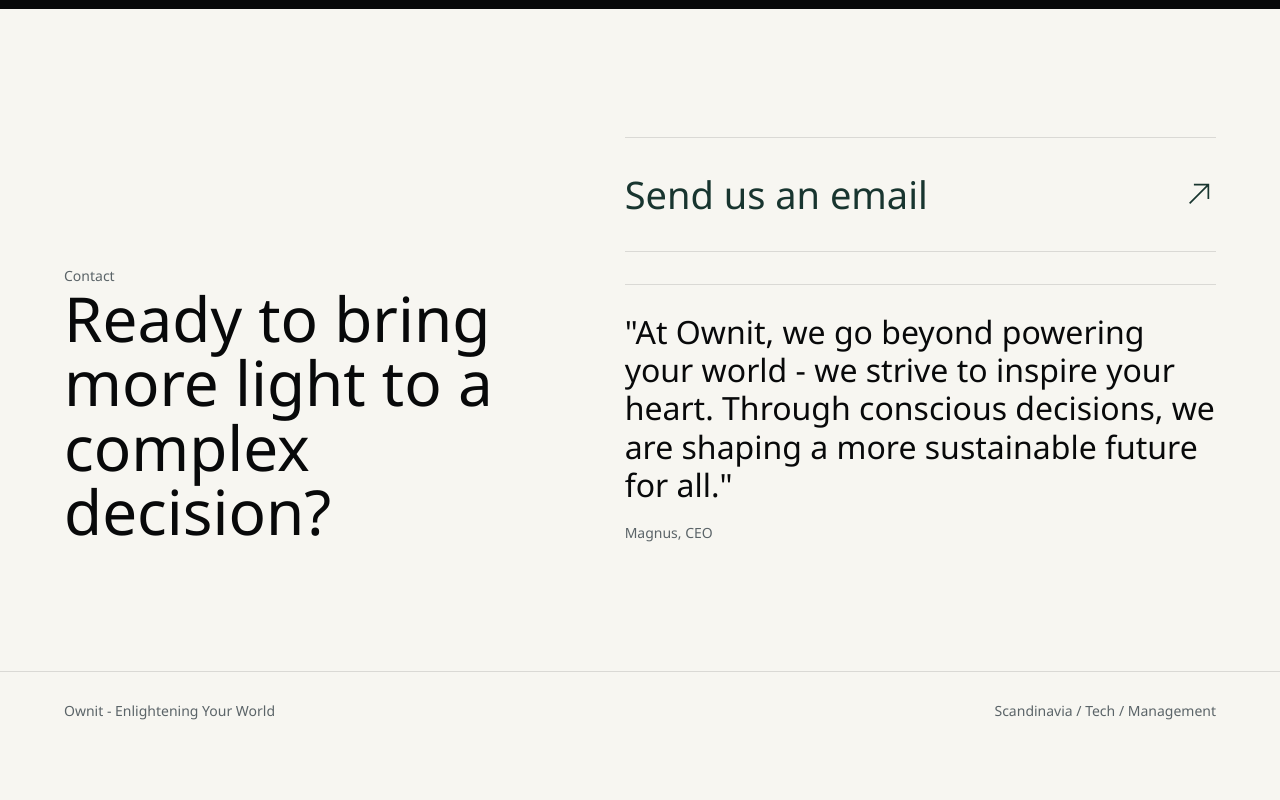
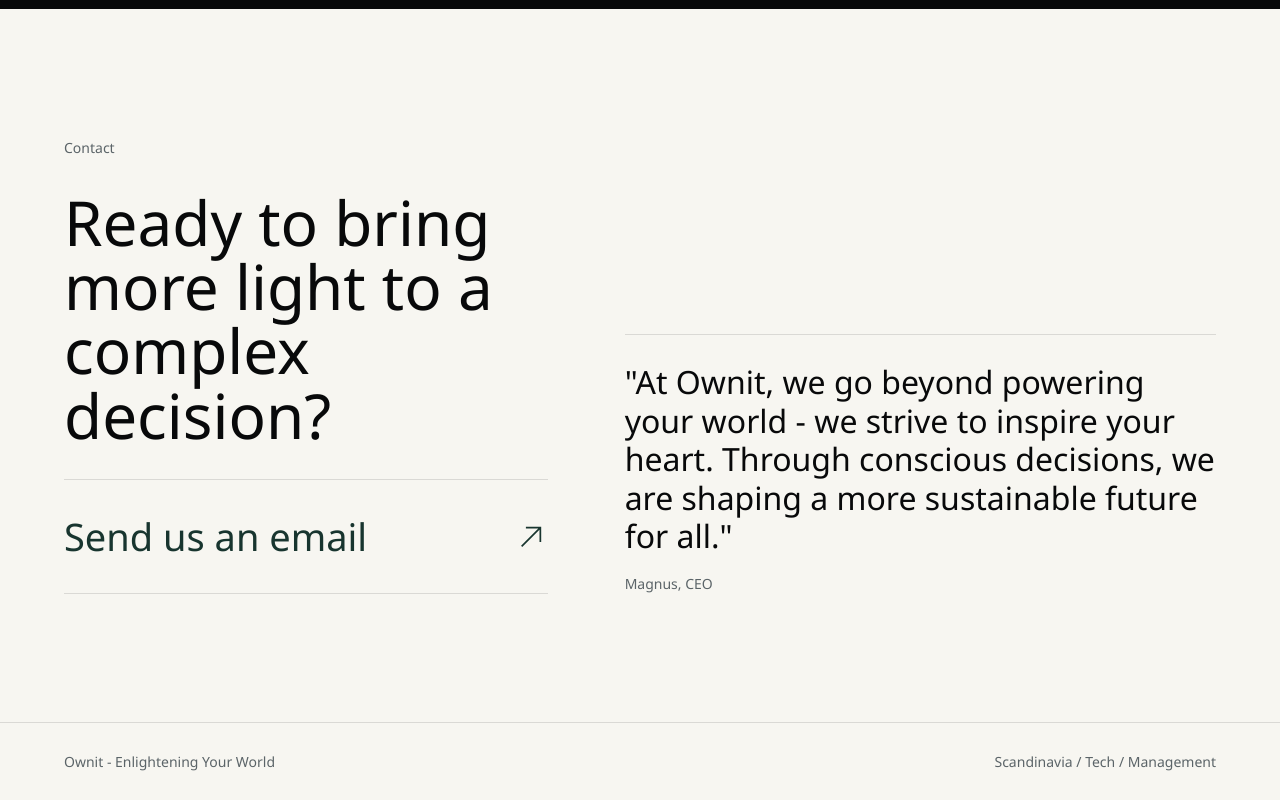
Before and after one commit to jbeijar/ownit, a plain HTML site: page index.html in a window 1280 px wide. Shown: the part 3876-4676 px from the top of the page. Before the commit the page ends 4625 px from the top, so only its background shows below. Drawn offline with Linux system fonts and the light colour scheme.

Commit message:
Move email CTA under contact heading

```diff
--- a/index.html
+++ b/index.html
@@ -422,11 +422,6 @@
         align-items: end;
       }
 
-      .contact-side {
-        display: grid;
-        gap: 32px;
-      }
-
       .contact-link {
         display: inline-flex;
         width: 100%;
@@ -438,6 +433,11 @@
         padding: 28px 0;
         color: var(--pine);
         font-size: clamp(24px, 3vw, 38px);
+      }
+
+      .contact-copy {
+        display: grid;
+        gap: 32px;
       }
 
       .contact-link svg {
@@ -704,17 +704,16 @@
 
         <section class="section" id="contact">
           <div class="section-inner contact">
-            <div>
+            <div class="contact-copy">
               <p class="section-label">Contact</p>
               <p class="lead">Ready to bring more light to a complex decision?</p>
-            </div>
-            <div class="contact-side">
               <a class="contact-link" href="mailto:john.beijar@knowit.se" aria-label="Send Ownit an email">
                 <span>Send us an email</span>
                 <svg viewBox="0 0 40 40" aria-hidden="true">
                   <path d="M9 31 31 9M14 9h17v17" fill="none" stroke="currentColor" stroke-width="2" />
                 </svg>
               </a>
+            </div>
             <figure class="ceo-quote">
               <blockquote>
                 "At Ownit, we go beyond powering your world - we strive to inspire your heart. Through conscious
@@ -722,7 +721,6 @@
               </blockquote>
               <figcaption>Magnus, CEO</figcaption>
             </figure>
-            </div>
           </div>
         </section>
       </main>
```
Lines whose indentation alone changed are shown as unchanged.
